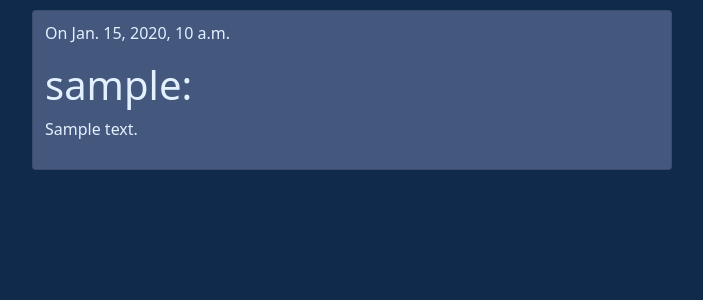
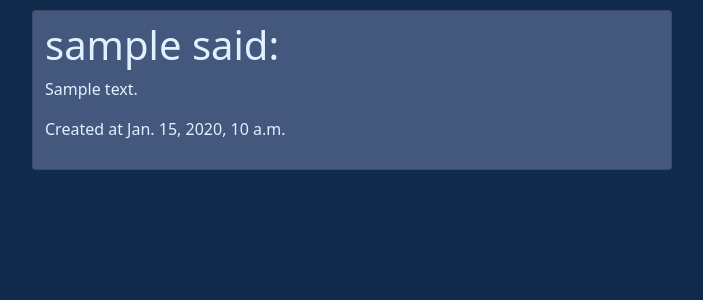
Before and after one commit to artambdev/in-the-know, a Django app: a page that uses list/templates/list/view_post.html in a window 1280 px wide. Shown: the part 56-356 px from the top of the page, without its empty margins (288-991 px from the left). Run offline with Django 4.2, Linux system fonts and the light colour scheme; tables that the repository leaves empty hold one stand-in row (values such as "Sample post").

Commit message:
Move created-at text to bottom of detailed post view

```diff
--- a/list/templates/list/view_post.html
+++ b/list/templates/list/view_post.html
@@ -13,9 +13,9 @@
                     </p>
                 </a>
                 {% endif %}
-                <p class="card-text">On {{ post.created_on }}</p>
-                <h1 class="card-title">{{ post.author }}:</h2>
+                <h1 class="card-title">{{ post.author }} said:</h2>
                 <p class="card-text">{{ post.content }}</p>
+                <p class="card-text">Created at {{ post.created_on }}</p>
             </div>
         </div>
     </div>
```
